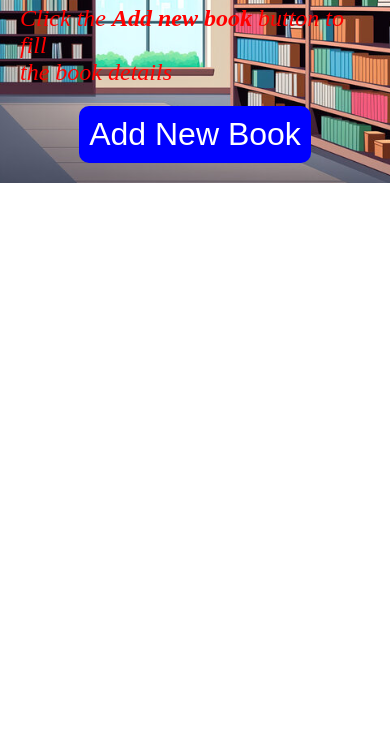
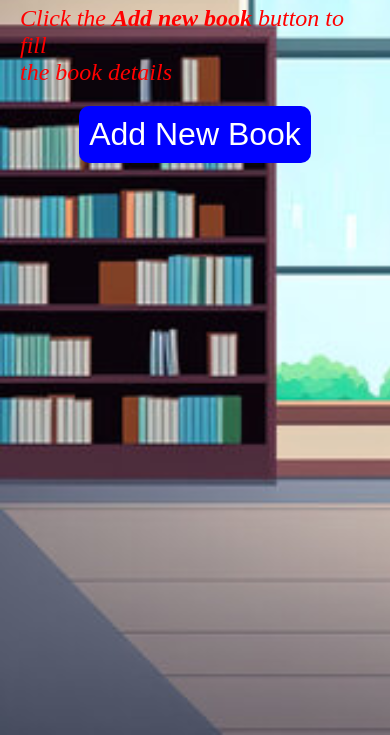
Before and after one commit to ChinweGlory/Project-library, a plain HTML site: page index.html in a window 390 px wide. Shown: the part 109-844 px from the top of the page. Drawn offline with Linux system fonts and the light colour scheme.

Commit message:
make some correction

```diff
--- a/style.css
+++ b/style.css
@@ -9,6 +9,8 @@ body {
   background-repeat: no-repeat;
   background-size: cover;
   background-blend-mode:hard-light;
+  width: 100vw;
+  height: 100vh;
 }
 
 .book-contents {
@@ -143,6 +145,14 @@ h1:hover {
         display: flex;
         flex-direction: column-reverse;
         height: fit-content;
+        width:fit-content;
+    }
+
+    body {
+        height: fit-content;
+    }
+    .container {
+        height: 100vh;
     }
 
 }
```
